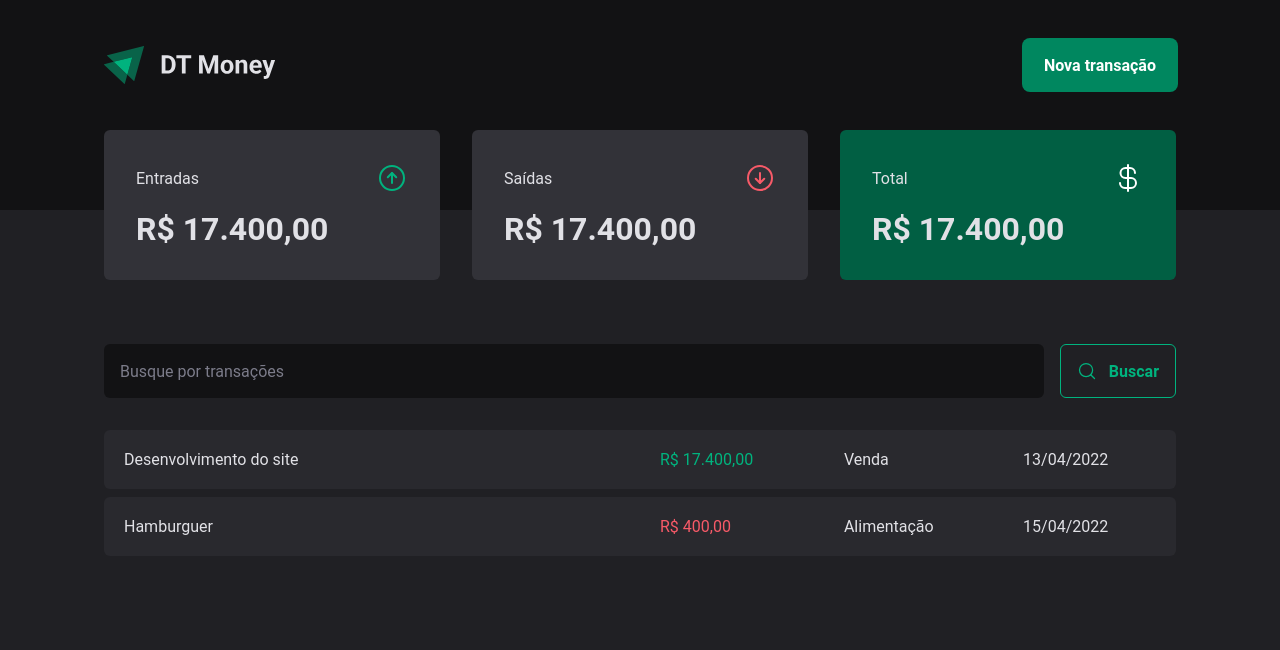
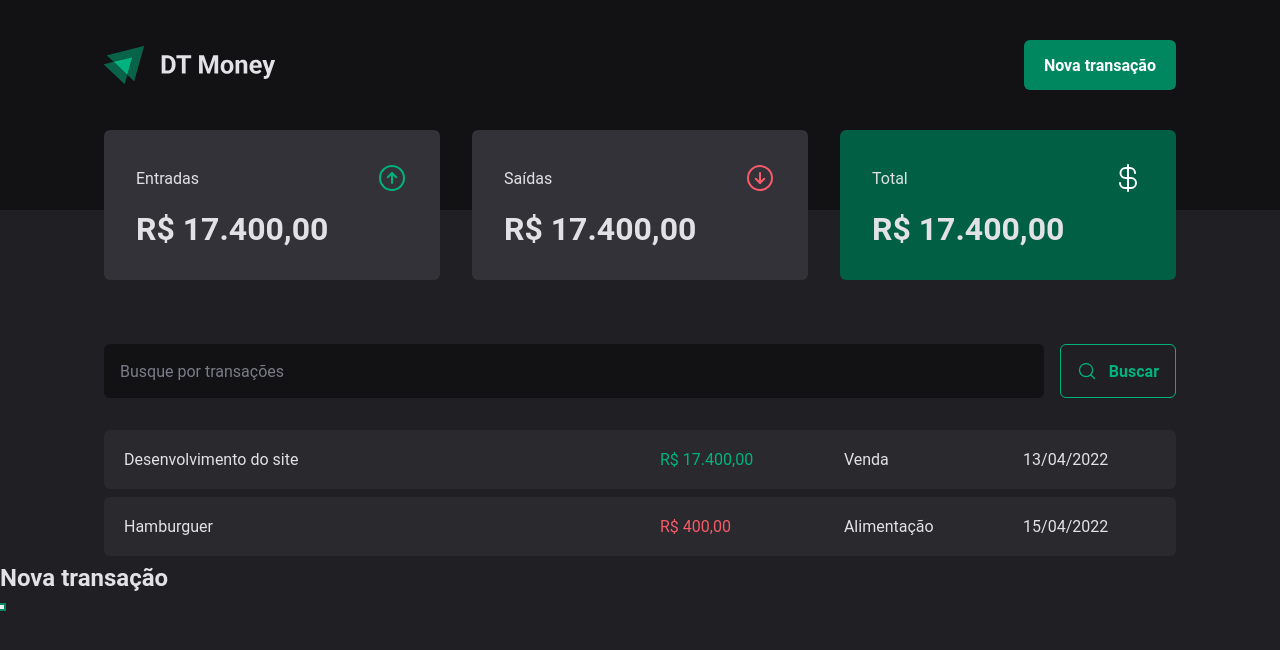
Before and after one commit to RoMartins/DTmoney-reactJs, a React (Vite) app: page / in a window 1280 px wide. Both pictures are taken after a click on the button "Nova transação". Shown: the top 650 px of the page. Built offline with nearby package versions, Linux system fonts and the light colour scheme.

Commit message:
feat:modal new transaction w/ radix dialog

```diff
--- a/package.json
+++ b/package.json
@@ -10,6 +10,7 @@
     "preview": "vite preview"
   },
   "dependencies": {
+    "@radix-ui/react-dialog": "^1.0.4",
     "@types/styled-components": "^5.1.26",
     "phosphor-react": "^1.4.1",
     "react": "^18.2.0",
--- a/src/components/Header/index.tsx
+++ b/src/components/Header/index.tsx
@@ -1,5 +1,6 @@
 import { HeaderContainer, HeaderContent, NewTransactionButton } from "./styles";
 import logoIMG from '../../assets/logo.svg'
+import * as Dialog from '@radix-ui/react-dialog'
 
 export function Header() {
   return (
@@ -7,7 +8,21 @@
       <HeaderContainer>
         <HeaderContent>
           <img src={logoIMG} alt=""  />
-          <NewTransactionButton>Nova transação</NewTransactionButton>
+
+          <Dialog.Root>
+            <Dialog.Trigger asChild>
+                <NewTransactionButton>Nova transação</NewTransactionButton>
+            </Dialog.Trigger>
+
+            <Dialog.Portal>
+              <Dialog.Overlay />
+              <Dialog.Content>
+                <Dialog.Title>Nova transação</Dialog.Title>
+
+                <Dialog.Close />
+              </Dialog.Content>
+            </Dialog.Portal>
+          </Dialog.Root>
         </HeaderContent>
       </HeaderContainer>
 
```
Also changed, not shown: 1 other file (tests, documents, lock files or other folders).
